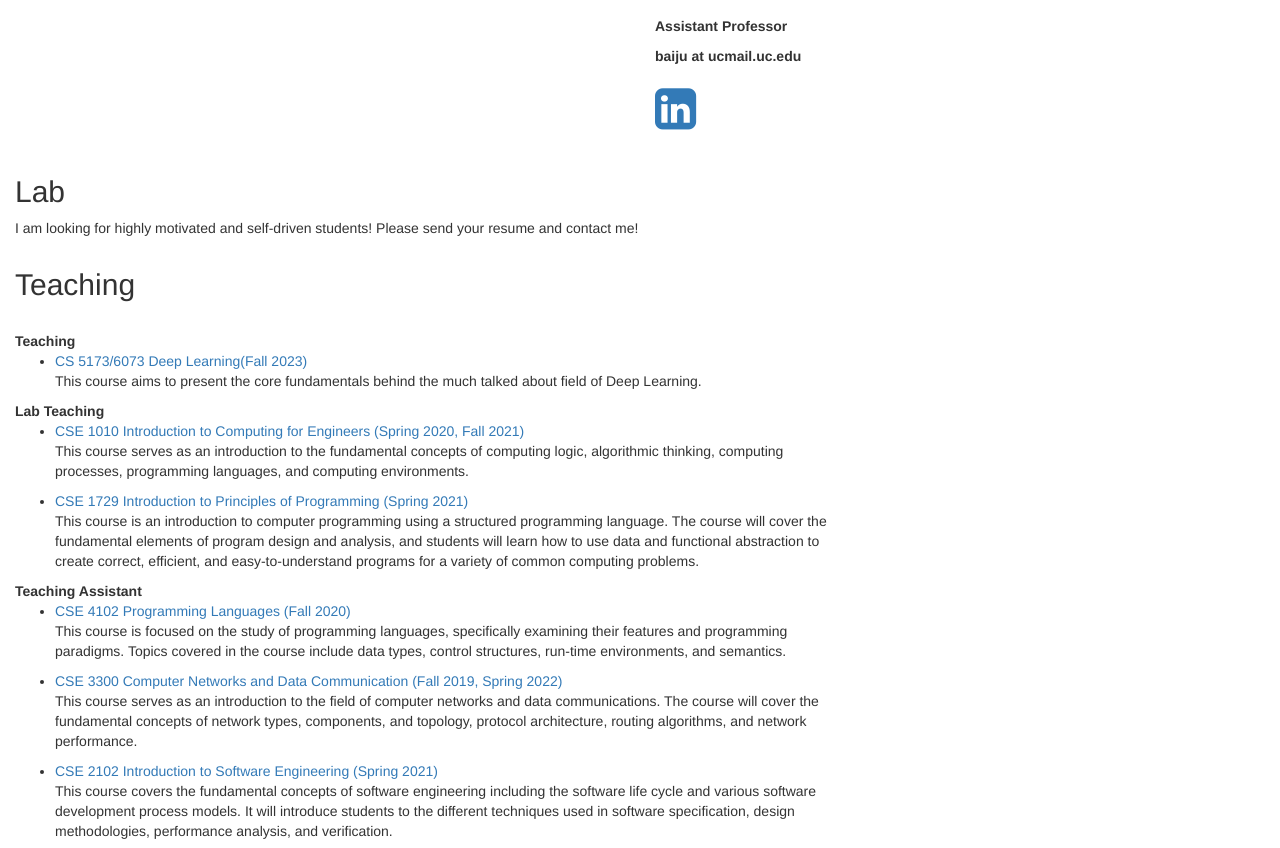
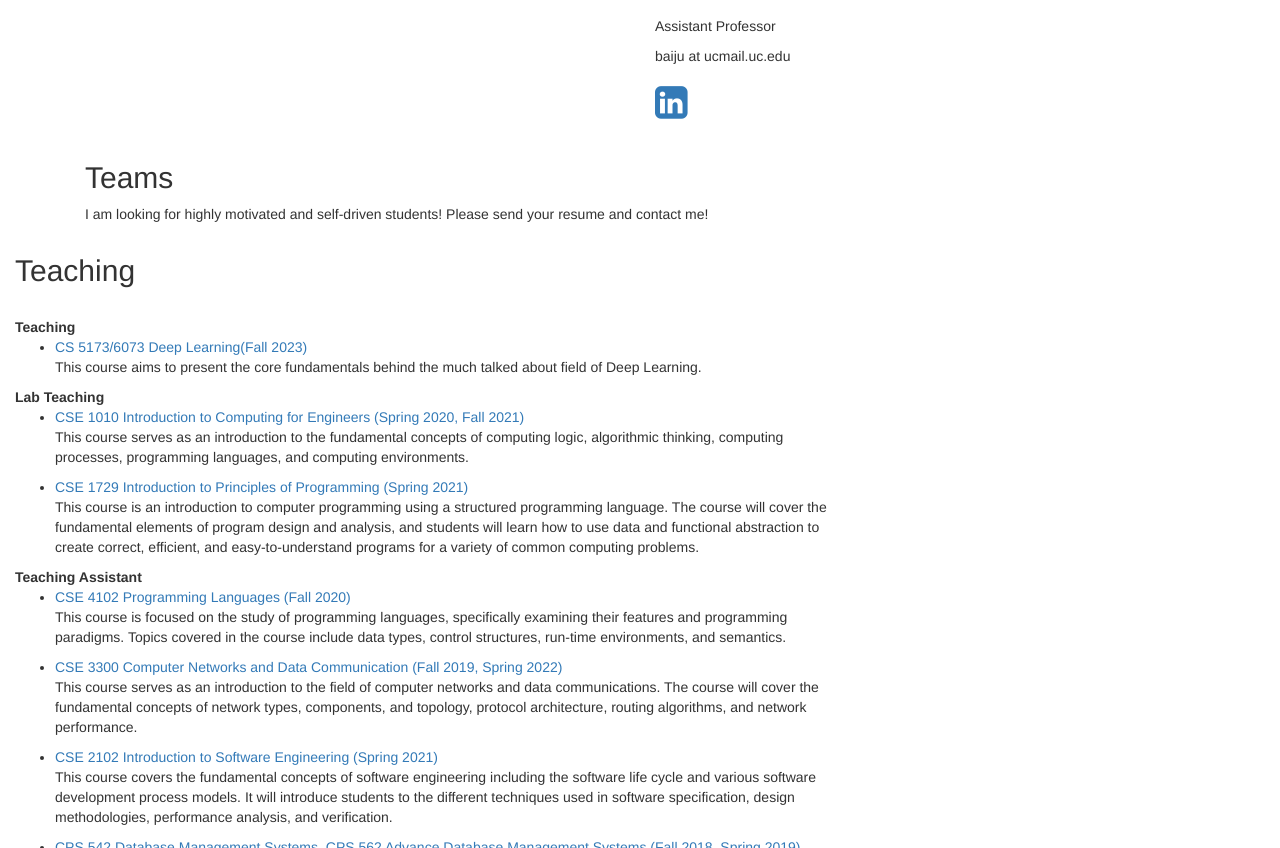
Before and after one commit to baij02/JunBai.github.io, a plain HTML site: page index.html in a window 1280 px wide. Shown: the part 252-1100 px from the top of the page. Drawn offline with nearby package versions, Linux system fonts and the light colour scheme; some icons are missing.

Commit message:
Update index.html

```diff
--- a/index.html
+++ b/index.html
@@ -45,11 +45,11 @@
 		<div class="collapse navbar-collapse" id="bs-example-navbar-collapse-1">
 		  <ul class="nav navbar-nav">
 				  <li><a href="index.html">Home</a></li>
-			  	  <li><a href="#teaching">Teams</a></li>
-				  <li><a href="#teaching">Research</a></li>
+			  	  <li><a href="#teams">Teams</a></li>
+				  <li><a href="#research">Research</a></li>
 				  <li><a href="#publications">Publications</a></li>
 				  <li><a href="#committees">Service</a></li>
-			  	   <li><a href="#projects">Teaching</a></li>
+			  	   <li><a href="#teaching">Teaching</a></li>
 		  </ul>
 		</div>
 	  </div>
@@ -57,88 +57,37 @@
 
   <!-- Page Content -->
 <div class="container">
-
         <div class="row">
 		<div class="col-md-6">
 			<div style="margin-top:3%; text-align:justify;">
-		<p>We’re a research group at University Cincinnati Computer Science Department, and we're using artificial intelligence to push the boundaries of healthcare. Our work dives into AI-powered immune checkpoint inhibitor discovery, analyzing genomic data, and figuring out better ways to spot potential treatment targets. We’re also working on improving how we detect cancer through smarter medical image analysis. In the big picture, we're aiming to help make precision medicine more personal, more effective, and more accessible for everyone.
-
-</p>
-
+				<p>We’re a research group at University Cincinnati Computer Science Department,
+				and we're using artificial intelligence to push the boundaries of healthcare.
+				Our work dives into AI-powered immune checkpoint inhibitor discovery, analyzing genomic data,
+				and figuring out better ways to spot potential treatment targets. We’re also working on improving how we
+				detect cancer through smarter medical image analysis. In the big picture, we're aiming to help make
+				precision medicine more personal, more effective, and more accessible for everyone.</p>
 			</div>
 		</div>
             <!-- Entries Column -->
 	        <div class="col-md-2"">
-
 	                <!-- Main Image -->
 	                <img class="img-responsive" src="profile.png" style="margin-top:3%; alt="" /><br />
 	                <div style="font-family: 'Oswald', sans-serif; font-size: 20px;"><b>Dr. Jun Bai</b></div><br />
-		<p><b>Assistant Professor</b><br />
-                <p><b>baiju at ucmail.uc.edu</b><br />
+			<p>Assistant Professor<br />
+	                <p>baiju at ucmail.uc.edu<br />
 
 			<P>
-			<a href="https://www.linkedin.com/in/jun-b-559b1a95/" title="LinkedIn" target="_blank" rel="noopener noreferrer"><i class="fa fa-linkedin-square" style="font-size:48px"></i></a>&nbsp &nbsp &nbsp &nbsp
-             <a href="https://scholar.google.com/citations?user=pWw5QUwAAAAJ&hl=en" title="Google Scholar" target="_blank" rel="noopener noreferrer"><i class="ai ai-google-scholar" style="font-size:48px"></i></a>
-
-			<!--
-		  <strong>Research Interests:</strong><br/>
-		Machine Learning<br>
-		Computer Vision<br>
-		Medical Image Analysis<br>
-		Bioinformatics<br>
-		Drug Discovery<br>
-		</p>
-<!-- 		<P>
-		  <strong>Education</strong><br/>
-		Ph.D., University of Connecticut, 2023<br>
-		M.S.C.S,University of Dayton, 2019 <br>
-		M.S.Ed., University of Dayton, 2015 <br>
-		</p> -->
+				<a href="https://www.linkedin.com/in/jun-b-559b1a95/" title="LinkedIn" target="_blank" rel="noopener noreferrer"><i class="fa fa-linkedin-square" style="font-size:38px"></i></a>&nbsp &nbsp &nbsp &nbsp
+	             		<a href="https://scholar.google.com/citations?user=pWw5QUwAAAAJ&hl=en" title="Google Scholar" target="_blank" rel="noopener noreferrer"><i class="ai ai-google-scholar" style="font-size:38px"></i></a>
 	        </div>
-
 	</div>
-
-            <!-- Contact Info on the Sidebar
-            <div class="col-md-4">
-                <div style="font-family: 'Oswald', sans-serif; font-size: 32px;"><b>Jun Bai</b></div><br />
-                <p><b>baiju at ucmail.uc.edu</b><br />
-                <p>Computer Science Department<br />
-                University of Cincinanti<br />
-                1600 Clifton Ave<br />
-                Cincinnati <br />
-                United States<br />
-                </p>
-		<P>
-			<!--
-		  <strong>Research Interests:</strong><br/>
-		Machine Learning<br>
-		Computer Vision<br>
-		Medical Image Analysis<br>
-		Bioinformatics<br>
-		Drug Discovery<br>
-		</p>
-<!-- 		<P>
-		  <strong>Education</strong><br/>
-		Ph.D., University of Connecticut, 2023<br>
-		M.S.C.S,University of Dayton, 2019 <br>
-		M.S.Ed., University of Dayton, 2015 <br>
-		</p> -->
 </div>
-
-
-            <!-- Links on the Sidebar
-            <div class="col-md-4" style="margin-top:2%">
-						       <a href="https://www.linkedin.com/in/jun-b-559b1a95/" title="LinkedIn" target="_blank" rel="noopener noreferrer"><i class="fa fa-linkedin-square" style="font-size:48px"></i></a>&nbsp &nbsp &nbsp &nbsp
-             <a href="https://scholar.google.com/citations?user=pWw5QUwAAAAJ&hl=en" title="Google Scholar" target="_blank" rel="noopener noreferrer"><i class="ai ai-google-scholar" style="font-size:48px"></i></a>
-
-            </div>
-	-->
-<!-- Lab -->
+<div class="container">
 	<div class="col-md-8">
-              <h2 id="Demo">Lab</h2>
+              <h2 id="teams">Teams</h2>
 	      <p>I am looking for highly motivated and self-driven students! Please send your resume and contact me!</p>
 	</div>
-
+</div>
             <!-- Teaching -->
             <div class="col-md-8">
                 <h2 id="teaching">Teaching</h2><br/>
```
Lines whose indentation alone changed are shown as unchanged.
